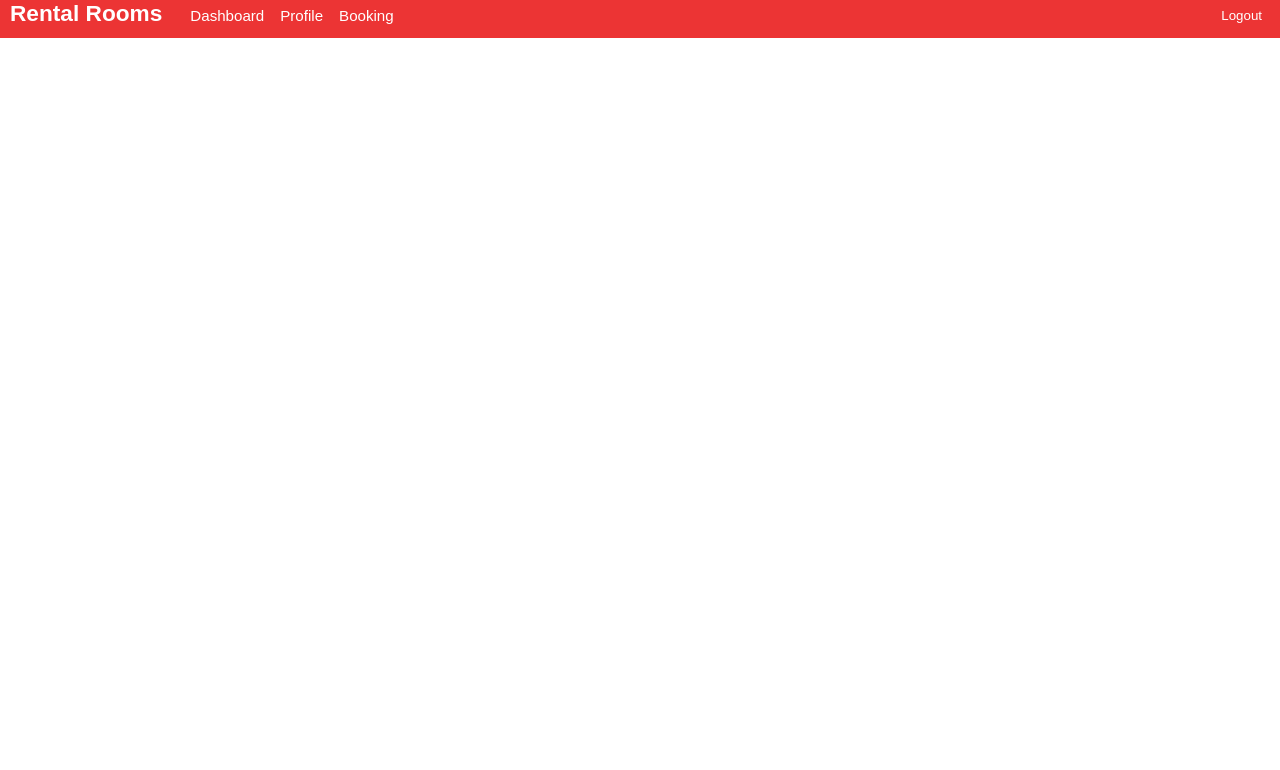
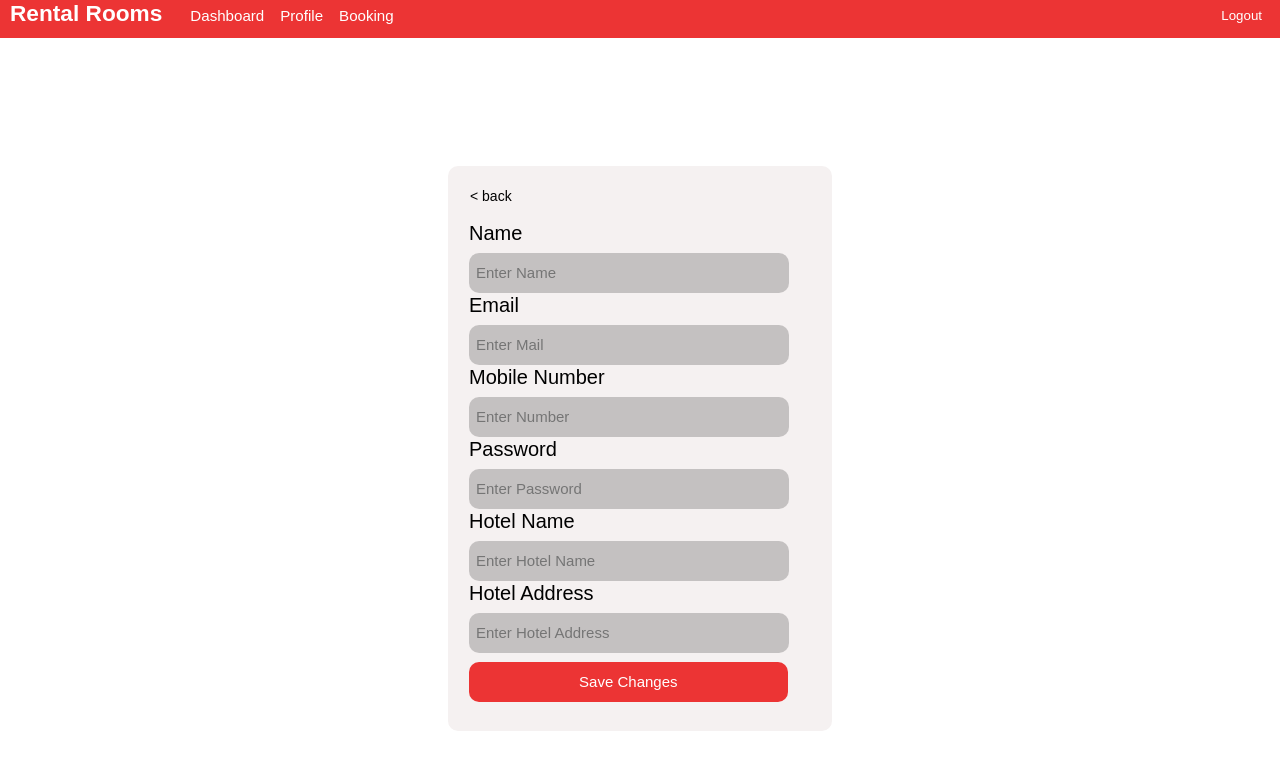
Before and after one commit to iamneo-production/04ce0a0f-3990-44c2-8a4b-dd93d4d5affe, a React (Create React App) app in the folder reactapp/: page /admin/editProfile/1 in a window 1280 px wide. Shown: the top 770 px of the page. Built offline with nearby package versions, Linux system fonts and the light colour scheme; no server answers.

Commit message:
adminProfile

```diff
--- a/reactapp/src/AdminProfile.css
+++ b/reactapp/src/AdminProfile.css
@@ -23,3 +23,13 @@
     display:inline-block;
     background-color: rgb(224, 221, 221);
 }
+.editAdminProfile{
+    width: 156.15px;
+  height: 34.56px;
+
+  border: none;
+  background: #FFA500;
+  border-radius: 10px;
+  color:white;
+  cursor:pointer;
+}
--- a/reactapp/src/AdminProfile.js
+++ b/reactapp/src/AdminProfile.js
@@ -1,25 +1,48 @@
 import React from 'react';
 import './AdminProfile.css';
+
+import {useEffect, useState} from 'react';
+import axios from 'axios';
+import { useHistory } from 'react-router-dom';
 function AdminProfile(){
+
+   const baseURL = localStorage.getItem("baseURL");
+   const [adminData,setAdminData]=useState([]);
+   const history = useHistory();
+    useEffect(()=>{
+      axios.post(baseURL+'/admin/profile?id='+localStorage.getItem("adminId"))
+      .then(response => {
+          setAdminData(response.data);
+          console.log(response.data);
+      })
+      .catch(error => {
+          console.log('There was an error!', error);
+      });
+    },[])
+
+    function editProfilePage(){
+      history.push("/admin/editProfile/"+localStorage.getItem("adminId"));
+    }
+
     return(
-        <div class="x">
+        <div class="x" id="adminProfile">
 
         <div class="main">
         <div class="sub1">
-           <p>Name : </p>
-           <p>Email : </p>
-           <p>Mobile no :</p>
-           <p>password : </p>
+           <p>Name : {adminData.sellerName}</p>
+           <p>Email : {adminData.email} </p>
+           <p>Mobile no : {adminData.mobileNumber}</p>
+           <p>password : {adminData.password}</p>
         </div>
         <div class="sub2">
-          <p>Hotel Name : </p>
-          <p>Hotel Address: </p>
+          <p>Hotel Name : {adminData.hotelName}</p>
+          <p>Hotel Address: {adminData.hotelAddress}</p>
         </div>
         </div>
         <div class="editprofile">
-        <input type="image" src="profilepic.png"/>
+        <input type="image" src={adminData.hotelImageURL}/>
         <br/>
-        <button>edit profile</button>x
+        <button onClick={editProfilePage} class="editAdminProfile" id="editAdminProfile">Edit Profile</button>
         </div>
      </div>
     );
--- a/reactapp/src/AdminProfileEdit.css
+++ b/reactapp/src/AdminProfileEdit.css
@@ -46,3 +46,6 @@
 	border-bottom-left-radius: 10px;
     border-bottom-right-radius: 10px;
 }
+.adminEditBox{
+	margin-top:10%;
+}
--- a/reactapp/src/AdminProfileEdit.js
+++ b/reactapp/src/AdminProfileEdit.js
@@ -1,26 +1,87 @@
-import React from 'react';
+import React, {useEffect, useState} from 'react';
 import './AdminProfileEdit.css';
-function adminprofileEdit(){
+
+import {withRouter} from 'react-router-dom';
+import axios from 'axios';
+import { useHistory } from 'react-router-dom'
+function AdminProfileEdit(props){
+    const baseURL = localStorage.getItem("baseURL");
+    const history = useHistory();
+
+    const [name,setName] = useState("");
+    const [email,setEmail] = useState("");
+    const [mobileNumber,setMobileNumber] = useState("");
+    const [password,setPassword] = useState("");
+    const [hotelName,setHotelName] = useState("");
+    const [hotelAdress,setHotelAddress] = useState("");
+    const [adminData,setAdminData] = useState({});
+
+    useEffect(()=>{
+
+
+        axios.get(baseURL+'/admin/editProfile?id='+props.match.params.adminId)
+        .then(response => {
+            setAdminData(response.data);
+            setName(response.data.sellerName);
+            setEmail(response.data.email);
+            setMobileNumber(response.data.mobileNumber);
+            setPassword(response.data.password);
+            setHotelName(response.data.hotelName);
+            setHotelAddress(response.data.hotelAddress);
+        })
+        .catch(error => {
+            console.log('There was an error!', error);
+        });
+      },[])
+
+
+    function saveChanges(){
+        let data = {
+            "earnings": adminData.earnings,
+            "email": email,
+            "hotelAddress": hotelAdress,
+            "hotelImageURL": adminData.hotelImageURL,
+            "hotelName": hotelName,
+            "id": Number(props.match.params.adminId),
+            "mobileNumber": mobileNumber,
+            "password": password,
+            "rooms": adminData.rooms,
+            "sellerName": name,
+            "userRole": adminData.userRole
+          };
+        console.log(data);
+         axios.post(baseURL+'/admin/editProfile',data)
+        .then(response => {
+            history.push("/admin/dashboard");
+        })
+        .catch(error => {
+            console.log('There was an error!', error);
+        });
+
+
+    }
     return(
-        <div className="adminEditBox">
+        <center>
+        <div className="adminEditBox" id="adminEditBox">
             <form className="edit">
             <table className="t" align="center"  width="30%" bgcolor="#F5F1F1" cellSpacing="20">
                 <table width="40%" cellSpacing="1">
                  <tr> <input className="back"  type="button" value="< back"/><br/></tr>
-                 <tr><br/><label className="Name">Name</label><br/><input className="adminName" placeholder="Enter Name" type="text"/><br/></tr>
-                 <tr><br/><br/><label className="Mail">Email</label><br/><input className="adminEmail" placeholder="Enter Mail" type="text"/><br/></tr>
-                 <tr><br/><br/><label className="Number">Mobile Number</label><br/><input className="adminMobileNumber" placeholder="Enter Number" type="text"/><br/></tr>
-                 <tr><br/><br/><label className="Pwd">Password</label><br/><input className="adminPassword" placeholder="Enter Password" type="password"/><br/></tr>
-                 <tr><br/><br/><label className="hotelname">Hotel Name</label><br/><input className="hotelName" placeholder="Enter Hotel Name" type="text"/><br/></tr>
-                 <tr><br/><br/><label className="hoteladdress">Hotel Address</label><br/><input className="hotelAddress" placeholder="Enter Hotel Address" type="text"/><br/></tr>
+                 <tr><br/><label className="Name">Name</label><br/><input value={name} onChange={(e)=>{setName(e.target.value)}} className="adminName" id="adminName" placeholder="Enter Name" type="text"/><br/></tr>
+                 <tr><br/><br/><label className="Mail">Email</label><br/><input value={email} onChange={(e)=>{setEmail(e.target.value)}} className="adminEmail" id="adminEmail" placeholder="Enter Mail" type="text"/><br/></tr>
+                 <tr><br/><br/><label className="Number">Mobile Number</label><br/><input value={mobileNumber} onChange={(e)=>{setMobileNumber(e.target.value)}} className="adminMobileNumber" id="adminMobileNumber" placeholder="Enter Number" type="text"/><br/></tr>
+                 <tr><br/><br/><label className="Pwd">Password</label><br/><input value={password} onChange={(e)=>{setPassword(e.target.value)}} className="adminPassword" id="adminPassword" placeholder="Enter Password" type="password"/><br/></tr>
+                 <tr><br/><br/><label className="hotelname">Hotel Name</label><br/><input value={hotelName} onChange={(e)=>{setHotelName(e.target.value)}} className="hotelName" id="hotelName" placeholder="Enter Hotel Name" type="text"/><br/></tr>
+                 <tr><br/><br/><label className="hoteladdress">Hotel Address</label><br/><input value={hotelAdress} onChange={(e)=>{setHotelAddress(e.target.value)}} className="hotelAddress" id="hotelAddress" placeholder="Enter Hotel Address" type="text"/><br/></tr>
                  <br/><br/>
-                      <input className="profileEditButton"  type="button" value="Save Changes"/>
+                      <input onClick={saveChanges} className="profileEditButton" id="profileEditButton"  type="button" value="Save Changes"/>
                 </table>
              </table>
             </form>
         </div>
+        </center>
     );
 
 }
 
-export default adminprofileEdit;
+export default withRouter(AdminProfileEdit);
--- a/reactapp/src/App.js
+++ b/reactapp/src/App.js
@@ -20,6 +20,7 @@ import AdminDash from './AdminDash';
 import AdminEditRoom from './AdminEditRoom';
 import AdminAddRoom from './AdminAddRoom';
 import AdminNavbar from './AdminNavbar';
+import AdminProfileEdit from './AdminProfileEdit';
 import React from 'react'
 
 function App() {
@@ -86,6 +87,7 @@ function App() {
       </Route>
       <Route path="/admin/editProfile/:adminId">
         <AdminNavbar/>
+        <AdminProfileEdit/>
       </Route>
 
 
```
